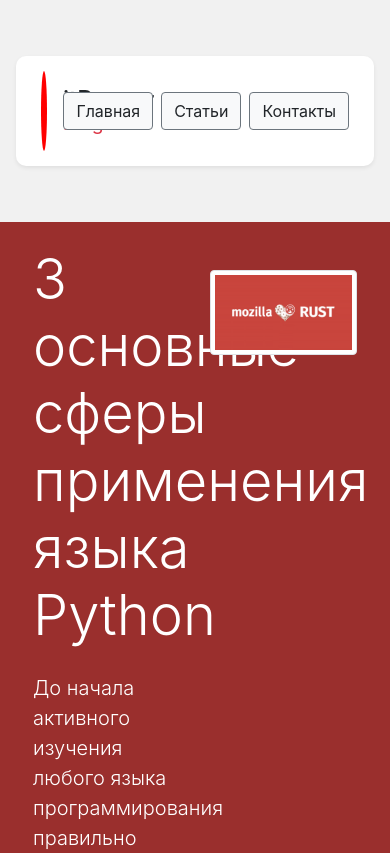
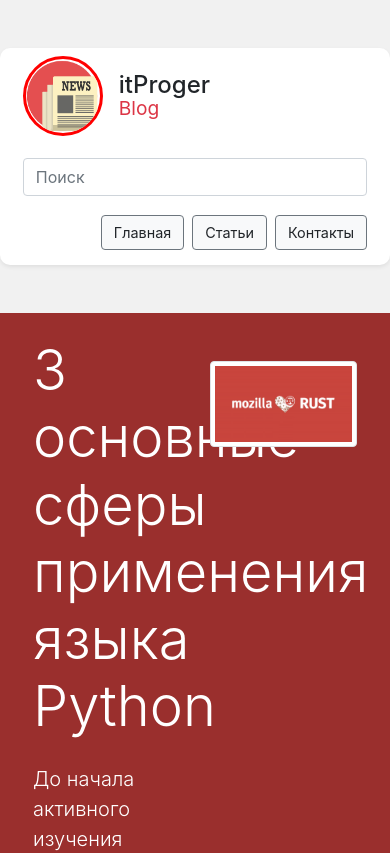
Before and after one commit to zt-1552/HW-final, a plain HTML site: page index.html in a window 390 px wide. Shown: the top 853 px of the page. Drawn offline with nearby package versions, Linux system fonts and the light colour scheme.

Commit message:
Adaptive 1

```diff
--- a/css/style.css
+++ b/css/style.css
@@ -8,8 +8,8 @@ body {
 }
 
 header .container {
-  height: 110px;
-  padding: 10px;
+  /* height: 110px; */
+  padding: 2%;
   border-radius: 10px;
 }
 
@@ -63,3 +63,21 @@ footer .container {
 	border: none;
 	background-color: transparent;
 }
+
+@media (max-width: 992px) {
+  header .container div {
+    margin-bottom: 5%;
+  }
+  header .container div:last-child {
+    margin-bottom: 1%;
+  }
+}
+
+@media (max-width: 598px) {
+  header a.btn {
+    font-size: 0.9rem;
+  }
+  header .navbar {
+    padding: 0;
+  }
+}
--- a/index.html
+++ b/index.html
@@ -10,9 +10,9 @@
 </head>
 <body>
   <header class="header mt-5">
-    <div class="navbar navbar-default" role="navigation">
-      <div class="container bg-white shadow-sm">
-        <div class="col-4">
+    <div class="navbar navbar-default pl-sm-0" role="navigation">
+      <div class="container  bg-white shadow-sm">
+            <div class="col-lg-4 col-md-12">
                 <div class="navbar-header d-flex align-items-center">
                   <a href="#">
                     <img src="img/logo.png" alt="Блог itProger" class="rounded-circle img-item">
@@ -20,14 +20,14 @@
                   <h4 class="mb-0 ml-3">itProger<br><small class="text-danger">Blog</small></h4>
                 </div>
             </div>
-        <div class="col-3 offset-1 text-left">
+            <div class="col-lg-3 offset-lg-1 col-md-12 text-left">
                 <form class="navbar-form" role="search">
                   <div class="form-group mb-0">
                     <input type="search" id="search" class="form-control" placeholder="Поиск"/>
                   </div>
                 </form>
             </div>
-        <div class="col-4">
+            <div class="col-lg-4 col-md-12">
                 <div class="navbar-nav flex-row justify-content-end">
                   <a href="#" class="btn btn-light border border-secondary mr-2">Главная</a>
                   <a href="#" class="btn btn-light border border-secondary mr-2">Статьи</a>
@@ -57,7 +57,7 @@
         </div>
     </div>
       <div class="row mb-5">
-        <div class="col-8">
+        <div class="col-lg-8 col-md-12">
           <h2>Новости</h2>
           <div class="row" id="news">
             <div class="col-6 mb-4 d-flex align-items-stretch">
@@ -106,7 +106,7 @@
             <button type="button" id="button_loading" class="btn btn-danger">Подгрузить больше</button>
           </div>
         </div>
-        <div class="col-4">
+        <div class="col-lg-4 col-md-12">
           <h2 class="ml-2">Анонсы</h2>
           <p class="p-3 mb-3 rounded bg-light">Etiam porta sem malesuada magna mollis euismod. Cras mattis consectetur purus sit amet fermentum. Aenean lacinia bibendum nulla sed consectetur.</p>
           <div class="card bg-info text-white">
--- a/public/css/style.css
+++ b/public/css/style.css
@@ -8,8 +8,8 @@ body {
 }
 
 header .container {
-  height: 110px;
-  padding: 10px;
+  /* height: 110px; */
+  padding: 2%;
   border-radius: 10px;
 }
 
@@ -63,3 +63,21 @@ footer .container {
 	border: none;
 	background-color: transparent;
 }
+
+@media (max-width: 992px) {
+  header .container div {
+    margin-bottom: 5%;
+  }
+  header .container div:last-child {
+    margin-bottom: 1%;
+  }
+}
+
+@media (max-width: 598px) {
+  header a.btn {
+    font-size: 0.9rem;
+  }
+  header .navbar {
+    padding: 0;
+  }
+}
```
Also changed, not shown: public/index.html (+7 -7 lines). Lines whose indentation alone changed are shown as unchanged.
